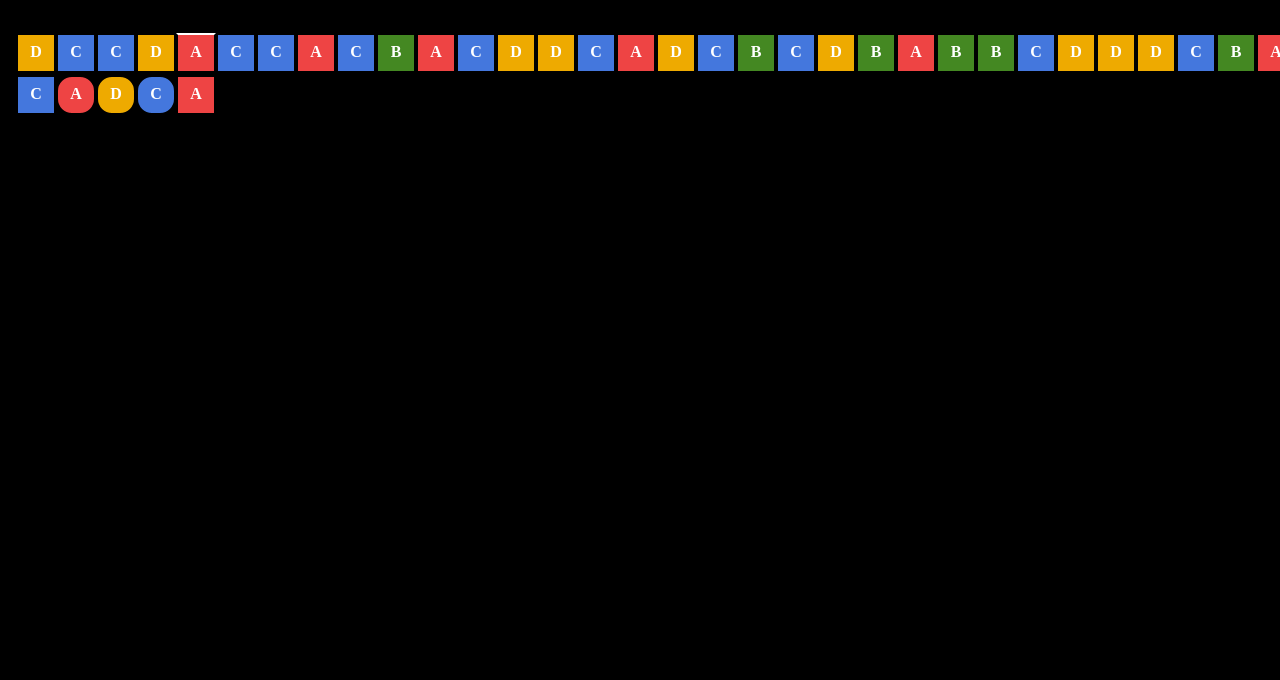
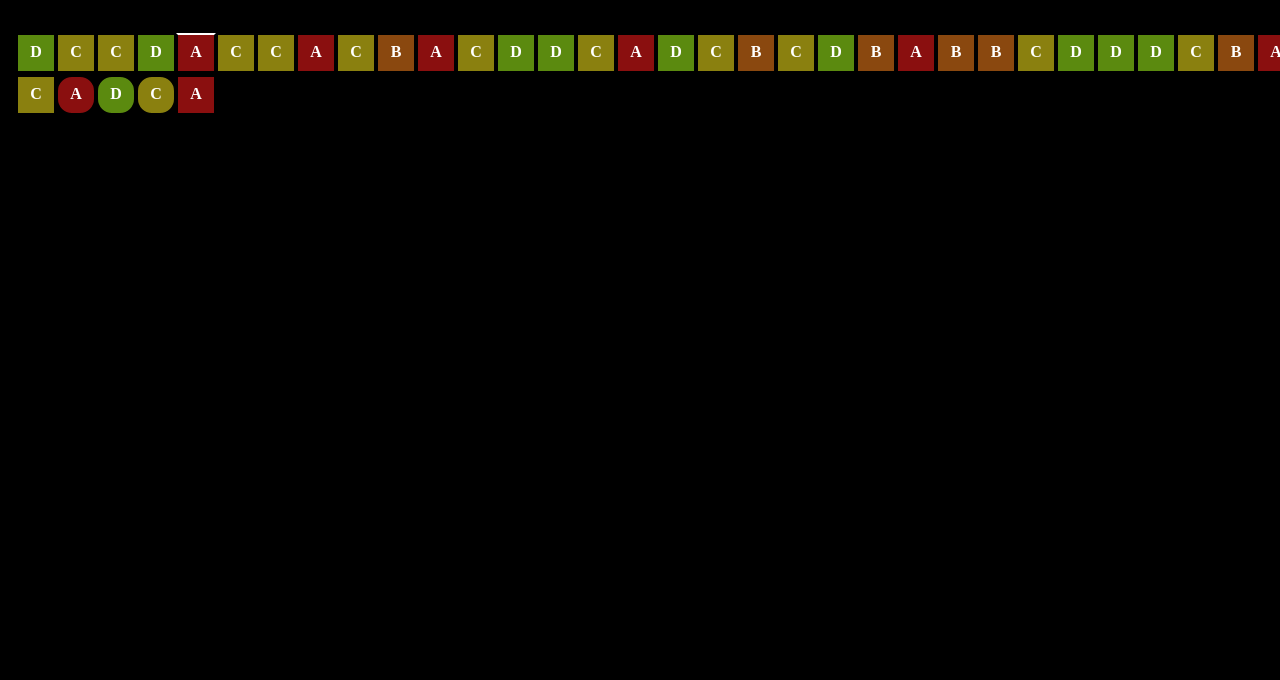
Before and after one commit to playwithalgos/boyer-moore-horspool, a plain HTML site: page index.html in a window 1280 px wide. Shown: the part 120-800 px from the top of the page. Drawn offline with Linux system fonts and the light colour scheme.

Commit message:
arguments

```diff
--- a/index.html
+++ b/index.html
@@ -24,6 +24,7 @@
         text-align: center;
         font-weight: bold;
         border: 2px solid black;
+        vertical-align:top;
     }
 
     .word {
--- a/main.js
+++ b/main.js
@@ -1,4 +1,7 @@
-
+function getParam(label) {
+    const urlParams = new URLSearchParams(window.location.search);
+    return urlParams.get(label);
+}
 
 /**
  *
@@ -7,9 +10,12 @@
  */
 function randomWord(n) { return Array.from({ length: n }, () => String.fromCharCode(65 + Math.floor(Math.random() * 4))); }
 
-const colors = { "A": "#EE4444", "B": "#448822", "C": "#4477DD", "D": "#EEAA00" };
-const pattern = randomWord(5);
-const text = addPatternAroundTheEnd(randomWord(40), pattern);
+
+const pattern = getParam("pattern") ? Array.from(getParam("pattern")) : randomWord(5);
+const text = getParam("text") ? Array.from(getParam("text")) : addPatternAroundTheEnd(randomWord(40), pattern);
+function getColor(char) {
+    return `hsl(${((char.charCodeAt(0) - 65) % 13) * 360 / 13} 80% 30%)`;
+}
 
 /**
  *
@@ -46,7 +52,7 @@ function fill(el, word) {
         const charElement = document.createElement("div");
         charElement.classList.add("char");
         charElement.innerText = char;
-        charElement.style.background = colors[char];
+        charElement.style.background = getColor(char);
         el.appendChild(charElement);
     }
 }
```
